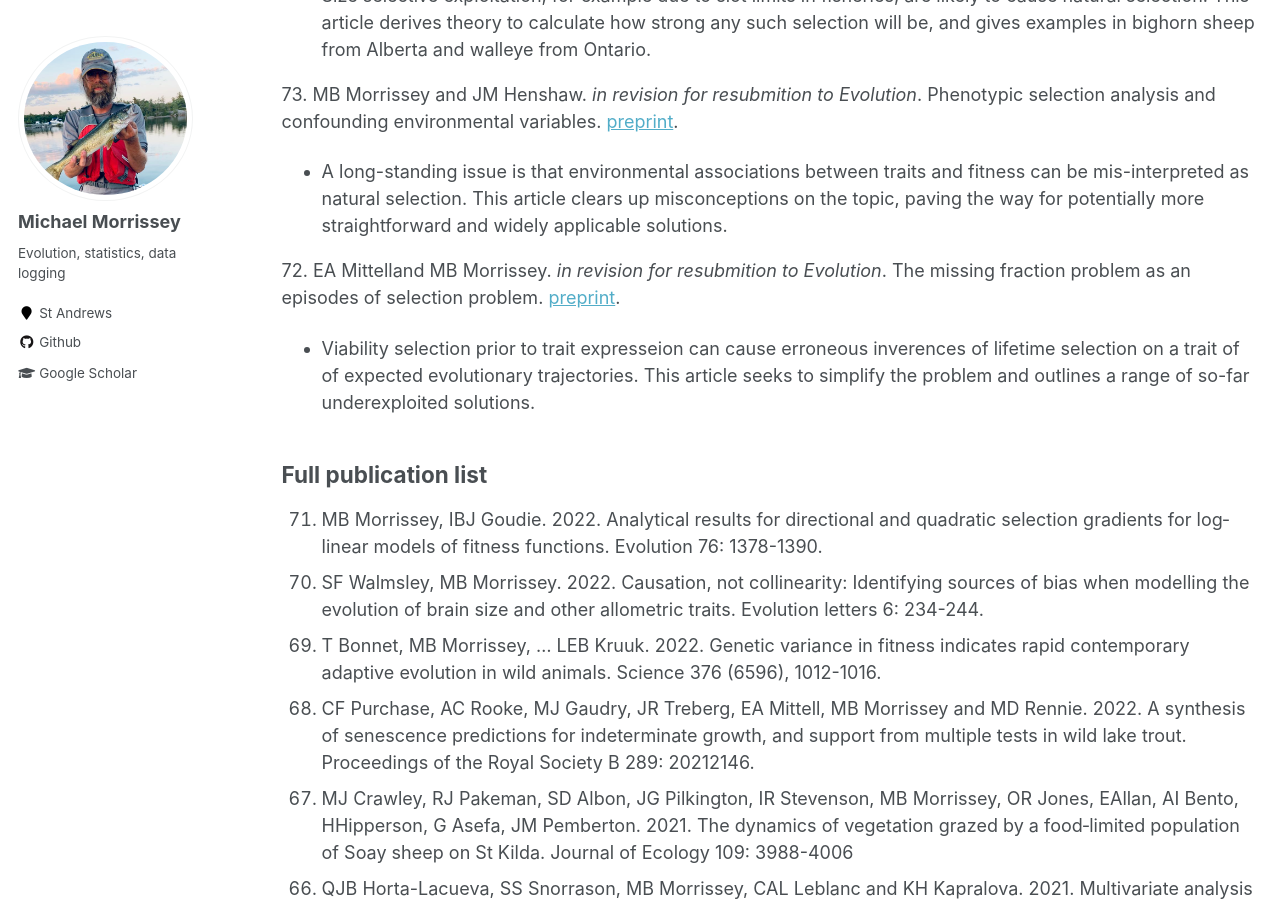
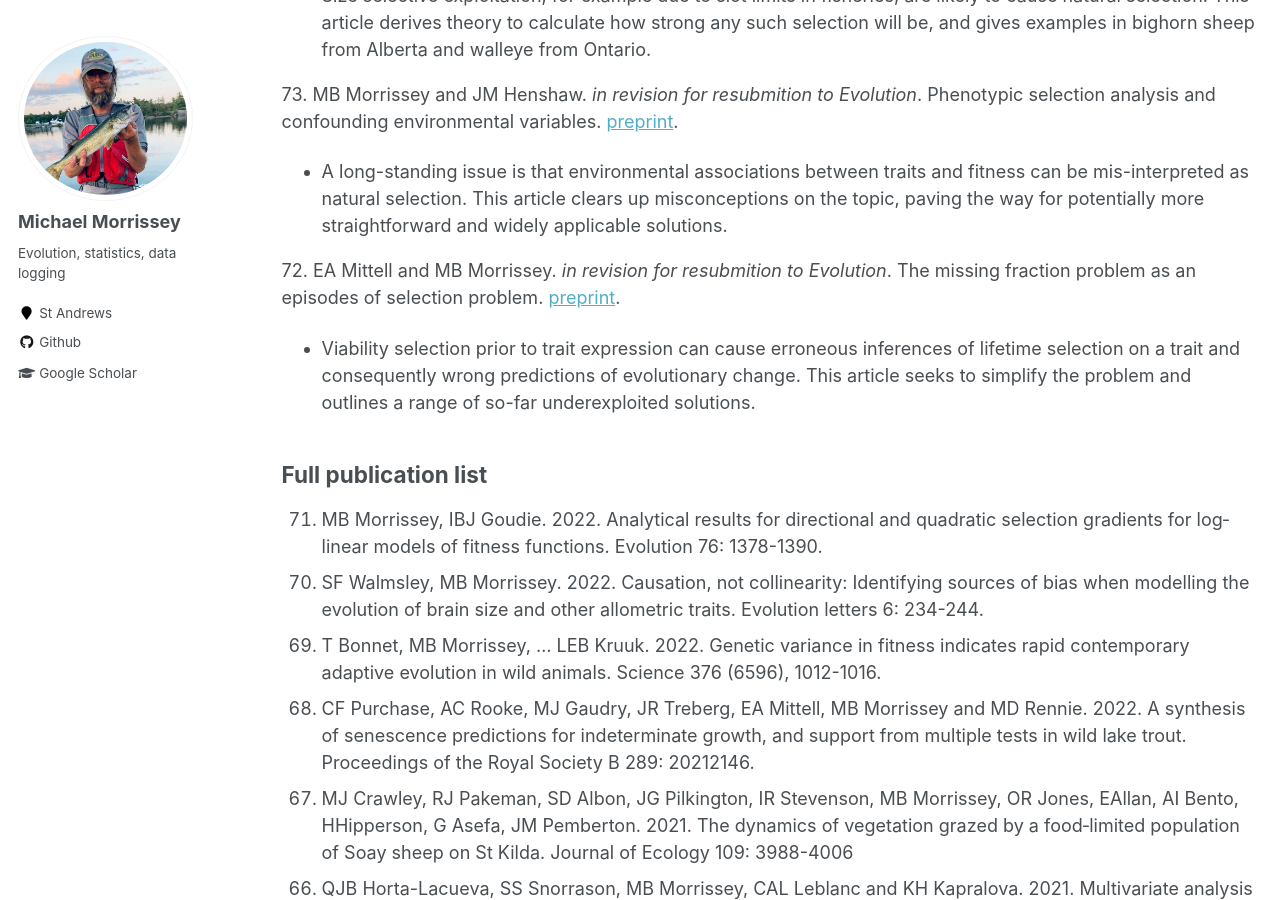
Before and after one commit to mbmorrissey/mbmorrissey.github.io, a Jekyll site: the page built from _pages/publications.md, in a window 1280 px wide and 900 px high, scrolled down 2180 px. Built offline with Jekyll 4.4.1, drawn with Linux system fonts in a browser that asks for light colours; some of the changed text lies outside the part shown.

Commit message:
Update publications.md

```diff
--- a/_pages/publications.md
+++ b/_pages/publications.md
@@ -71,8 +71,8 @@ M.B Morrissey. 2016. Meta-analysis of magnitudes, differences and variation in e
 73\. MB Morrissey and JM Henshaw. *in revision for resubmition to Evolution*. Phenotypic selection analysis and confounding environmental variables.  [preprint](https://www.biorxiv.org/content/10.1101/2022.06.15.496257v1).
 - A long-standing issue is that environmental associations between traits and fitness can be mis-interpreted as natural selection.  This article clears up misconceptions on the topic, paving the way for potentially more straightforward and widely applicable solutions.
 
-72\. EA Mittelland MB Morrissey. *in revision for resubmition to Evolution*. The missing fraction problem as an episodes of selection problem. [preprint](https://www.biorxiv.org/content/10.1101/2022.06.15.496257v1).
-- Viability selection prior to trait expresseion can cause erroneous inverences of lifetime selection on a trait of of expected evolutionary trajectories.  This article seeks to simplify the problem and outlines a range of so-far underexploited solutions.
+72\. EA Mittell and MB Morrissey. *in revision for resubmition to Evolution*. The missing fraction problem as an episodes of selection problem. [preprint](https://www.biorxiv.org/content/10.1101/2022.06.15.496257v1).
+- Viability selection prior to trait expression can cause erroneous inferences of lifetime selection on a trait and consequently wrong predictions of evolutionary change.  This article seeks to simplify the problem and outlines a range of so-far underexploited solutions.
 
 
 
```
Also changed, not shown: other parts of _pages/publications.md (+2 -2 lines).
